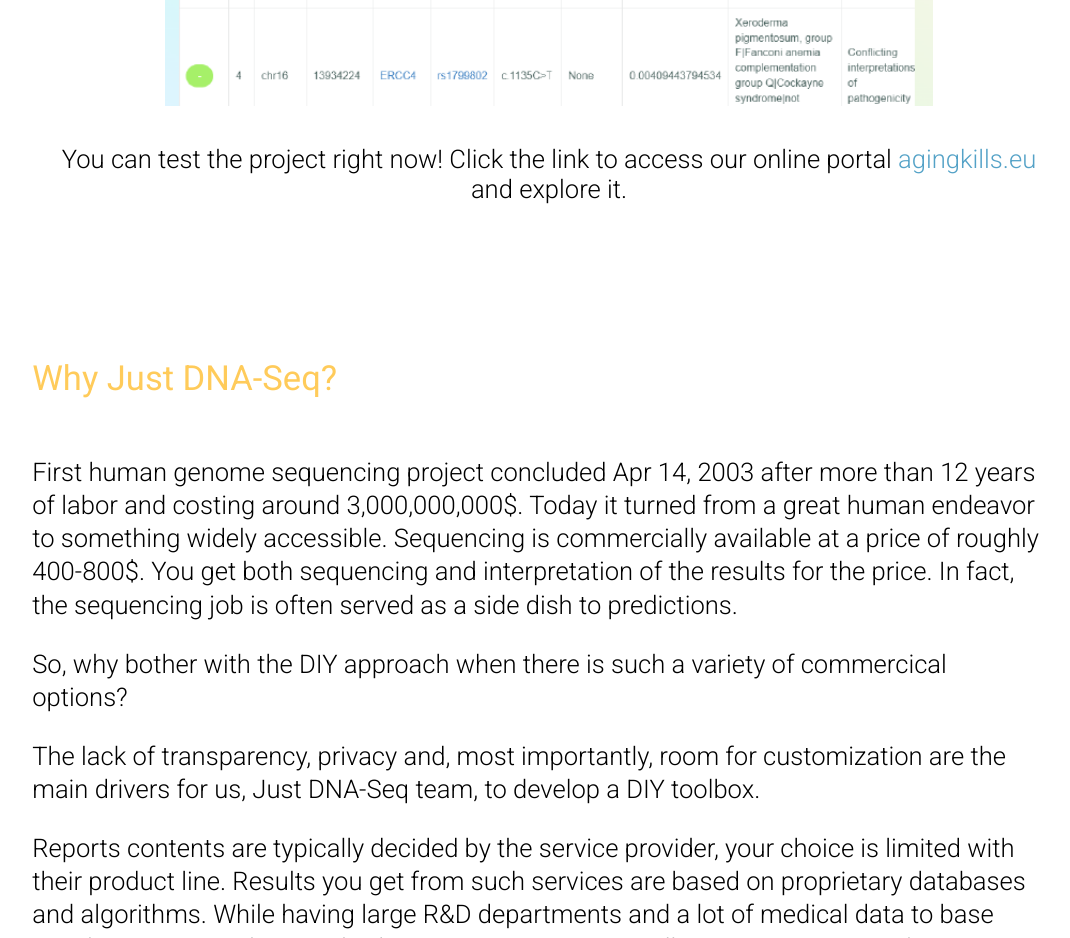
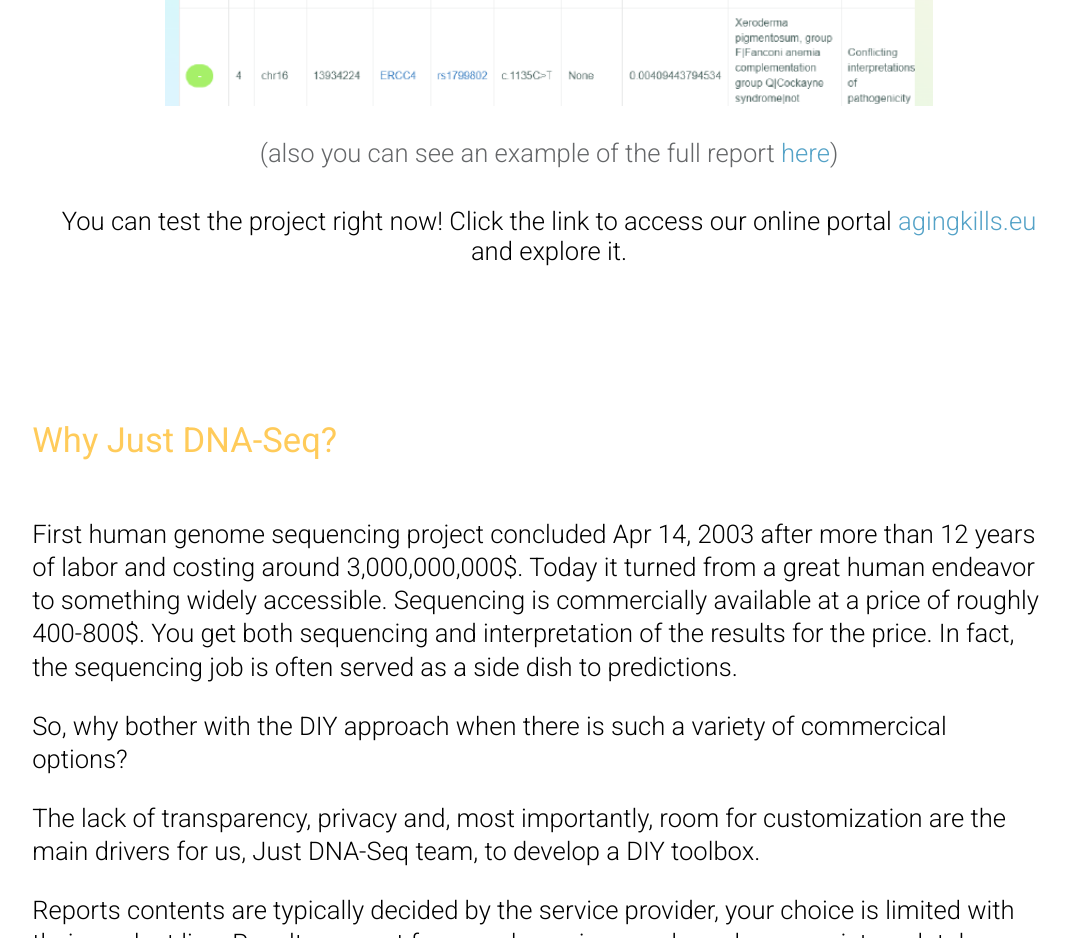
Before and after one commit to dna-seq/dna-seq.github.io, a plain HTML site: page index.html in a window 1280 px wide. Shown: the part 1820-2758 px from the top of the page, without its empty margins (91-1161 px from the left). Drawn offline with Linux system fonts and the light colour scheme.

Commit message:
added the link to report example

```diff
--- a/index.html
+++ b/index.html
@@ -29,6 +29,7 @@
             <li>getting a comprehensive and transparent open-source report, inclusive of all previously mentioned information as well as polygenic health risk predictions:</li>
         </ul>
         <img src="./images/report.png" class="report" alt="report">
+        <p class="description">(also you can see an example of the full report <a href="https://dna-seq.github.io/report_example/">here</a>)</p>
         <p style="margin-top:3vw;">You can test the project right now! Click the link to access our online portal <a href="http://agingkills.eu:8081/index.html">agingkills.eu</a> and explore it.</p>
     </section>
     </div>
--- a/styles.css
+++ b/styles.css
@@ -14,7 +14,11 @@
 
 div .not{
 }
-
+.description{
+    margin-top: 2.5vw;
+    font-size: 1.2vw;
+    color:#656769;
+}
 h1{
     margin-top:100px;
     text-align: center;
@@ -326,6 +330,9 @@ th{
         height: 67vw;
         width: 40vw;
     }
+    .description{
+        font-size: 2vw;
+    }
     footer{
         margin-top: 8vw;
     }
@@ -425,6 +432,9 @@ th{
 }
 
 @media only screen and (max-width: 1000px) {
+    .description{
+        font-size: 3vw;
+    }
     h1{
         margin-top: 50px;
         font-size: 8vw;
```
